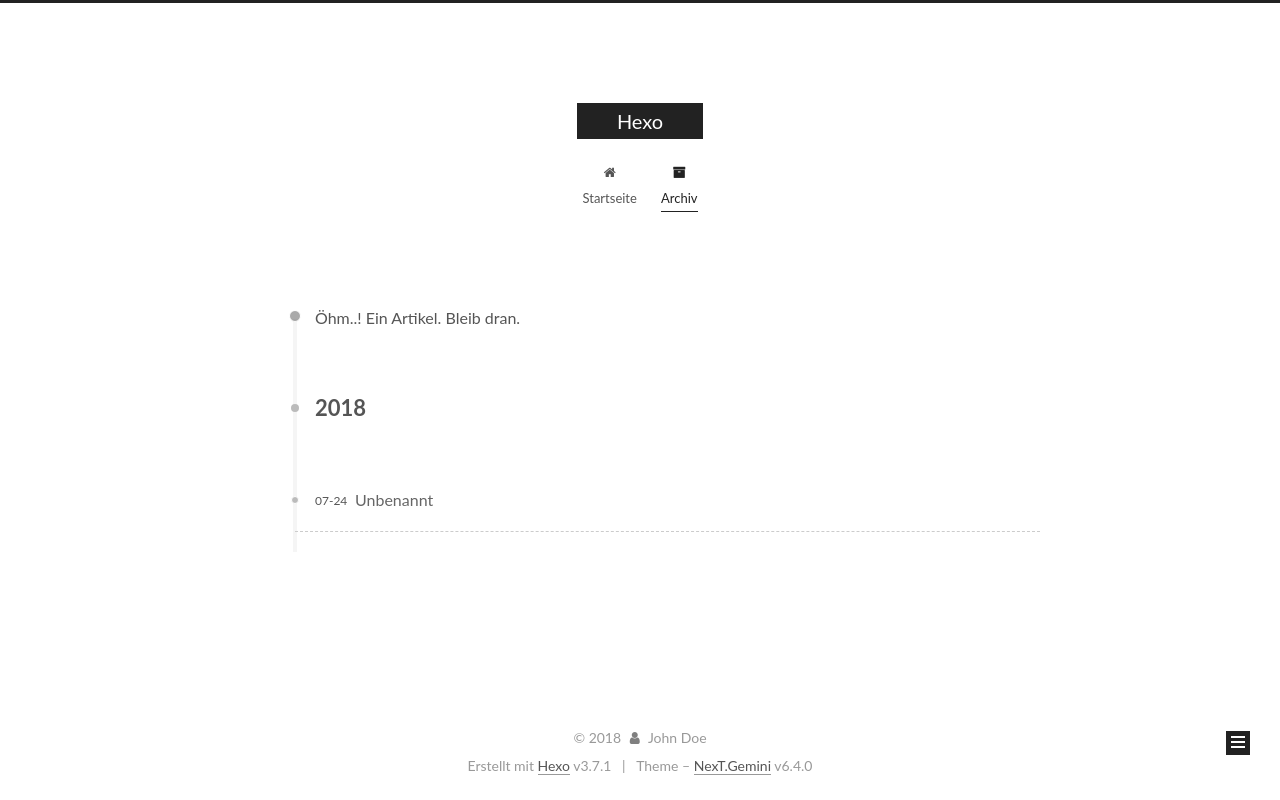
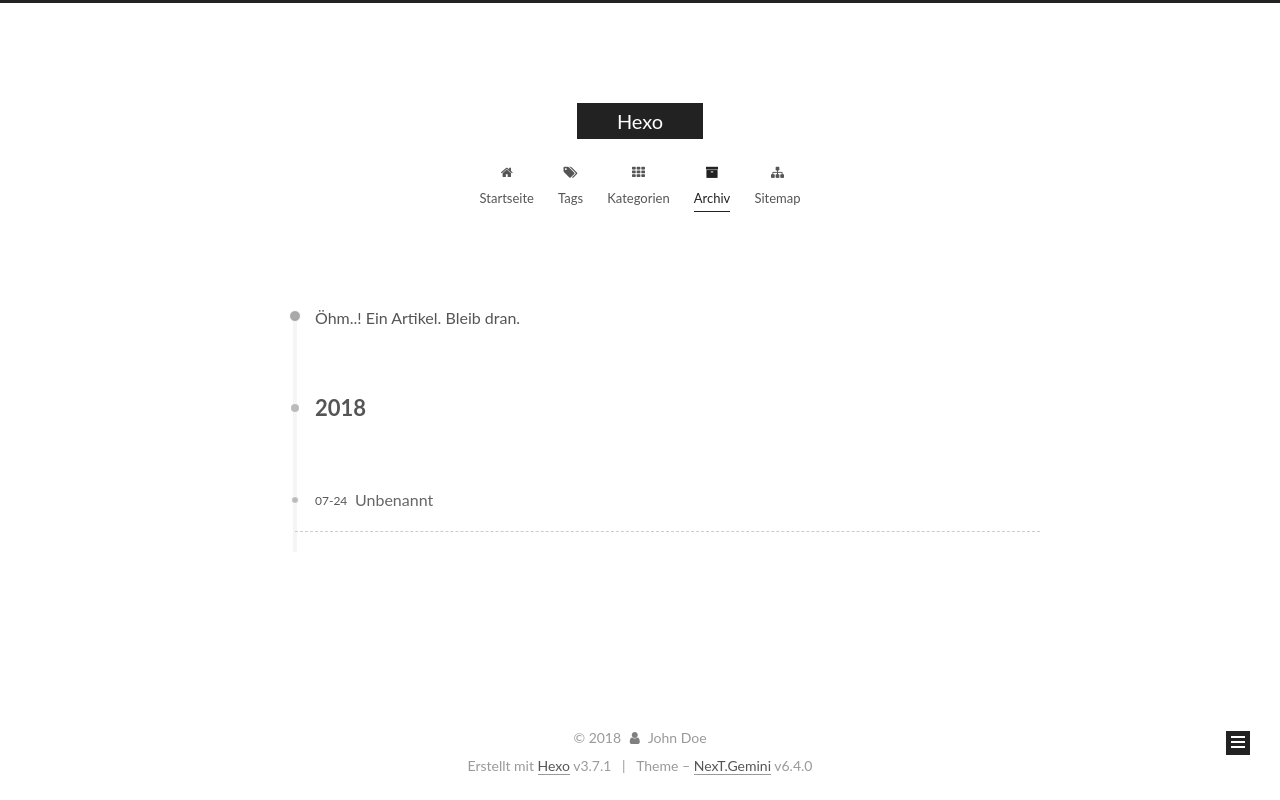
Before and after one commit to leiliping/leiliping.github.io, a plain HTML site: page archives/2018/07/index.html in a window 1280 px wide. Drawn offline with Linux system fonts and the light colour scheme.

Commit message:
Site updated: 2018-08-14 22:01:55

```diff
--- a/archives/2018/07/index.html
+++ b/archives/2018/07/index.html
@@ -223,9 +223,33 @@
 
 
 
+          <li class="menu-item menu-item-tags">
+    <a href="/tags/" rel="section">
+      <i class="menu-item-icon fa fa-fw fa-tags"></i> <br />Tags</a>
+  </li>
+
+
+
+
+          <li class="menu-item menu-item-categories">
+    <a href="/categories/" rel="section">
+      <i class="menu-item-icon fa fa-fw fa-th"></i> <br />Kategorien</a>
+  </li>
+
+
+
+
           <li class="menu-item menu-item-archives menu-item-active">
     <a href="/archives/" rel="section">
       <i class="menu-item-icon fa fa-fw fa-archive"></i> <br />Archiv</a>
+  </li>
+
+
+
+
+          <li class="menu-item menu-item-sitemap">
+    <a href="/sitemap.xml" rel="section">
+      <i class="menu-item-icon fa fa-fw fa-sitemap"></i> <br />Sitemap</a>
   </li>
 
 
@@ -253,6 +277,15 @@
     <main id="main" class="main">
       <div class="main-inner">
         <div class="content-wrap">
+
+
+
+
+
+
+
+
+
 
 
 
```
Also changed, not shown: 2018/07/24/hello-world/index.html (+24 -0 lines), archives/2018/index.html (+33 -0 lines), archives/index.html (+33 -0 lines), index.html (+24 -0 lines).
